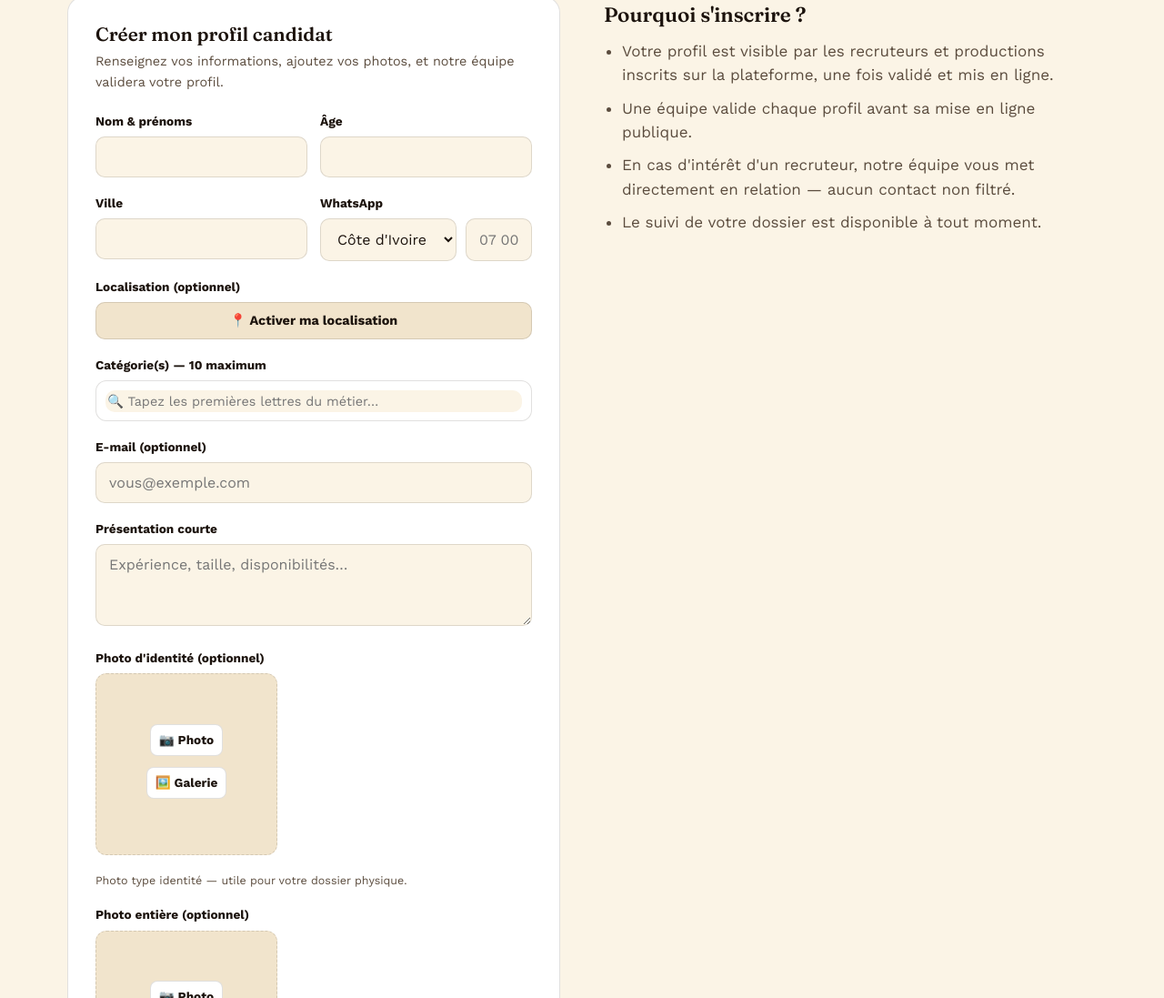
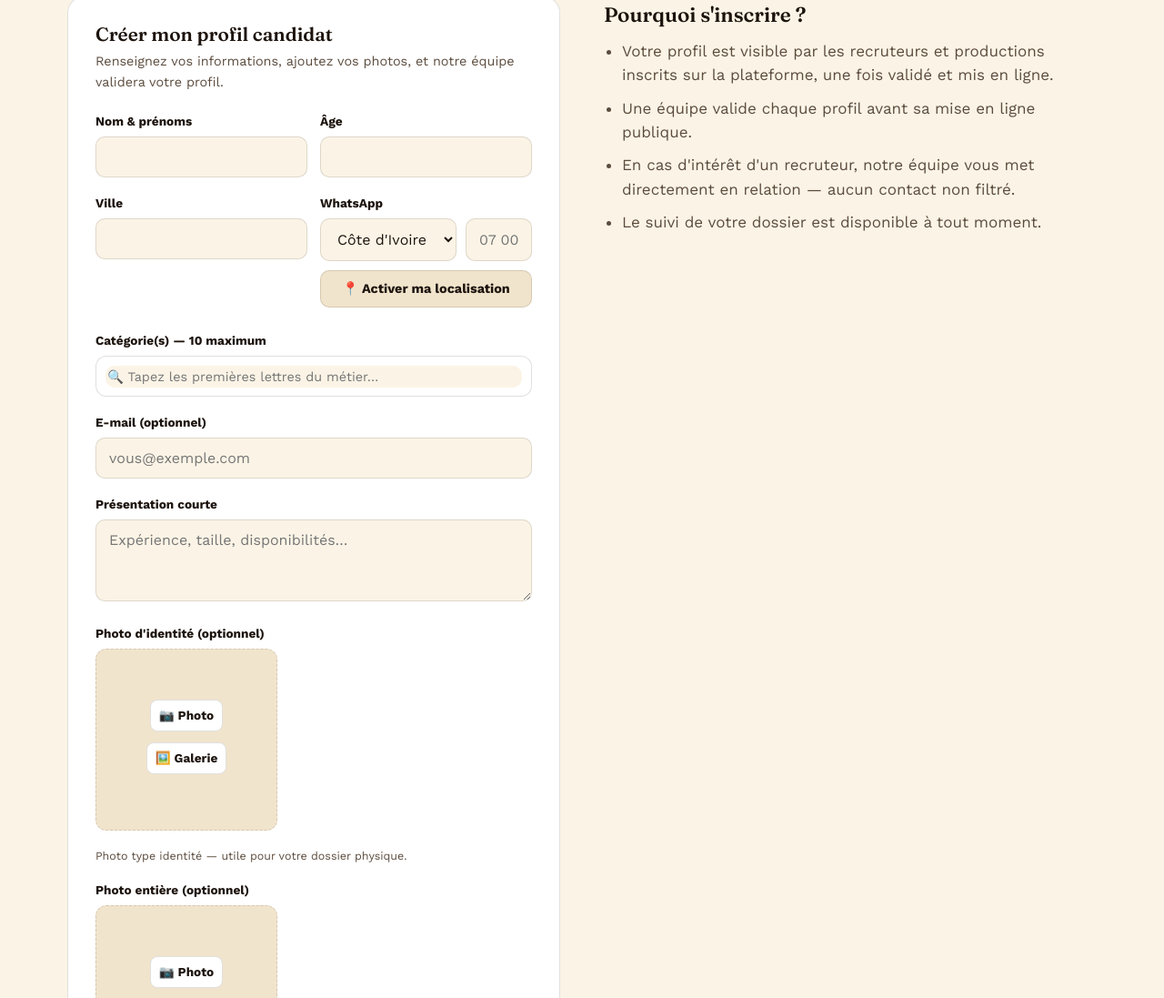
Before and after one commit to shamanchooz-glitch/site-shaman-chooz-production-prestataire, a website: page index.html in a window 1280 px wide. Shown: the part 2624-3721 px from the top of the page at 91% size. Drawn offline with nearby package versions, Linux system fonts and the light colour scheme; a script that the page names is missing.

Commit message:
Add files via upload

```diff
--- a/index.html
+++ b/index.html
@@ -323,6 +323,7 @@ nav{display:flex;gap:4px;align-items:center;}
   padding:11px 16px;border-radius:10px;font-weight:700;font-size:0.9rem;width:100%;
   display:flex;align-items:center;justify-content:center;gap:8px;
 }
+.phone-row + .btn-geo{margin-top:10px;}
 .btn-geo:hover{border-color:var(--gold);}
 .btn-geo:disabled{opacity:0.7;}
 .geo-result{margin-top:8px;font-size:0.85rem;color:var(--ink-soft);}
@@ -736,12 +737,9 @@ footer .lead{color:rgba(251,244,230,0.7);max-width:42ch;margin-bottom:24px;}
                   <select id="c-dial" class="dial-select"></select>
                   <input type="tel" id="c-whatsapp" placeholder="07 00 00 00 00" required>
                 </div>
+                <button type="button" class="btn-geo" id="c-geo-btn" onclick="getGeoLocation('c')">📍 Activer ma localisation</button>
+                <div class="geo-result" id="c-geo-result"></div>
               </div>
-            </div>
-            <div class="field">
-              <label>Localisation (optionnel)</label>
-              <button type="button" class="btn-geo" id="c-geo-btn" onclick="getGeoLocation('c')">📍 Activer ma localisation</button>
-              <div class="geo-result" id="c-geo-result"></div>
             </div>
             <div class="field">
               <label>Catégorie(s) — 10 maximum</label>
@@ -889,14 +887,11 @@ footer .lead{color:rgba(251,244,230,0.7);max-width:42ch;margin-bottom:24px;}
                     <select id="o-dial" class="dial-select"></select>
                     <input type="tel" id="o-contact" placeholder="07 00 00 00 00" required>
                   </div>
+                  <button type="button" class="btn-geo" id="o-geo-btn" onclick="getGeoLocation('o')">📍 Activer ma localisation</button>
+                  <div class="geo-result" id="o-geo-result"></div>
                 </div>
               </div>
               <div class="field"><label>E-mail (optionnel)</label><input type="email" id="o-email" placeholder="vous@exemple.com"></div>
-              <div class="field">
-                <label>Localisation (optionnel)</label>
-                <button type="button" class="btn-geo" id="o-geo-btn" onclick="getGeoLocation('o')">📍 Activer ma localisation</button>
-                <div class="geo-result" id="o-geo-result"></div>
-              </div>
               <label class="cgu-consent">
                 <input type="checkbox" id="o-cgu" required>
                 J'ai lu et j'approuve les <a onclick="event.preventDefault();openCGUModal();" href="#">Conditions Générales d'Utilisation</a>.
```
